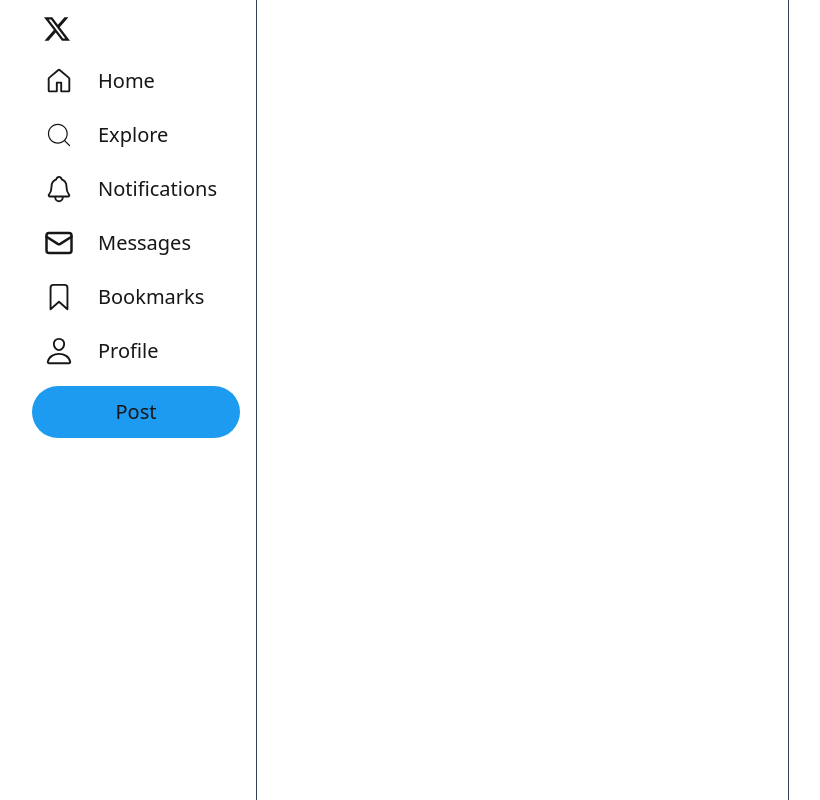
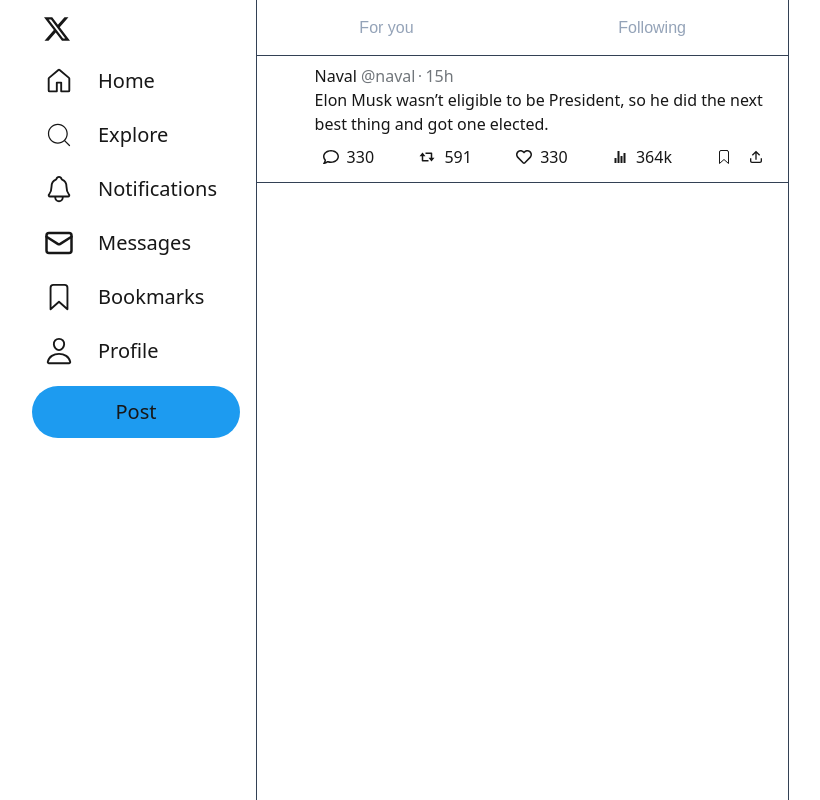
Before and after one commit to nameIsAniket/TwitterClone, a Next.js app in the folder frontend/: page / in a window 1280 px wide. Shown: the whole page, without its empty margins (64-884 px from the left). Built offline with nearby package versions, Linux system fonts and the light colour scheme.

Commit message:
updated frontend of scrolling section

```diff
--- a/frontend/pages/index.tsx
+++ b/frontend/pages/index.tsx
@@ -5,6 +5,11 @@
 import { LuMail } from "react-icons/lu";
 import { IoBookmarkOutline } from "react-icons/io5";
 import { IoPersonOutline } from "react-icons/io5";
+import { FaRegComment } from "react-icons/fa6";
+import { BiRepost } from "react-icons/bi";
+import { FaRegHeart } from "react-icons/fa";
+import { IoIosStats } from "react-icons/io";
+import { RiShare2Line } from "react-icons/ri";
 
 interface TwitterSideBarItem{
   title : string
@@ -42,7 +47,6 @@
   return (
     <div>
       <div className="grid grid-cols-12 h-screen w-screen">
-
         <div className="col-span-3 mt-1 pl-24">
           <div className="text-[26px] hover:bg-gray-900 rounded-full w-fit p-3 cursor-pointer transition-all">
             <BsTwitterX />
@@ -55,10 +59,75 @@
               </div>
             ))}
           </div>
-          <button className="font-sans text-xl py-3 mt-2 bg-[#1D9BF0] rounded-full w-52 content-center">Post</button>
+          <button className="font-sans text-xl py-3 mt-2 bg-[#1D9BF0] rounded-full w-52 content-center ">Post</button>
         </div>
 
-        <div className="col-span-5 border-x border-slate-700"></div>
+        <div className="col-span-5 border-x border-slate-700">
+
+          <div className="flex justify-around h-14 items-center border-b border-slate-700 text-slate-400 bg-transparent ">
+            <div>For you</div>
+            <div>Following</div>
+          </div>
+
+          <div className="grid grid-cols-12 px-4 font-sans py-2 border-b border-slate-700">
+            <div className="col-span-1"> </div>
+            <div className="col-span-11 flex flex-col">
+              <div className="flex items-center gap-1">
+                <div>Naval</div>
+                <div className="text-[#71767b]">@naval</div>
+                <div className="bg-[#71767b] rounded-full h-[2px] w-[2px]"><div/></div>
+                <div className="text-[#71767b]">15h</div>
+              </div>
+
+              <p>
+                Elon Musk wasn’t eligible to be President, so he did the next best thing and got one elected.
+              </p>
+
+              <div className="flex justify-between mt-1">
+                <div className="flex items-center hover:text-[#1D9BF0] ">
+                  <div className=" hover:bg-blue-950 rounded-full p-2">
+                    <FaRegComment />
+                  </div>
+                  <div>330</div>
+                </div>
+
+                <div className="flex items-center hover:text-green-500">
+                  <div className="hover:bg-green-950 rounded-full text-lg p-2">
+                    <BiRepost />
+                  </div>
+                  <div>591</div>
+                </div>
+
+                <div className="flex items-center hover:text-pink-500">
+                  <div className=" hover:bg-pink-950 rounded-full p-2">
+                    <FaRegHeart />
+                  </div>
+                  <div>330</div>
+                </div>
+
+                <div className="flex items-center hover:text-[#1D9BF0]">
+                  <div className=" hover:bg-blue-950 rounded-full p-2">
+                    <IoIosStats />
+                  </div>
+                  <div>364k</div>
+                </div>
+
+                <div className="flex items-center ">
+                  <div className=" hover:bg-blue-950 rounded-full p-2 hover:text-[#1D9BF0]">
+                    <IoBookmarkOutline />
+                  </div>
+                  <div className=" hover:bg-blue-950 rounded-full p-2 hover:text-[#1D9BF0]">
+                    <RiShare2Line />
+                  </div>
+                </div>
+
+              </div>
+
+            </div>
+          </div>
+
+        </div>
+
         <div className="col-span-4"></div>
       </div>
     </div>
```
Also changed, not shown: frontend/component/index.tsx (added).
